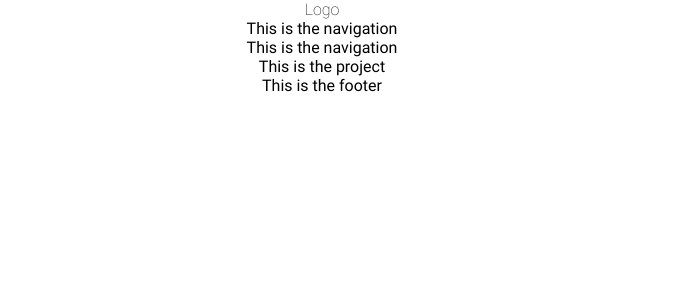
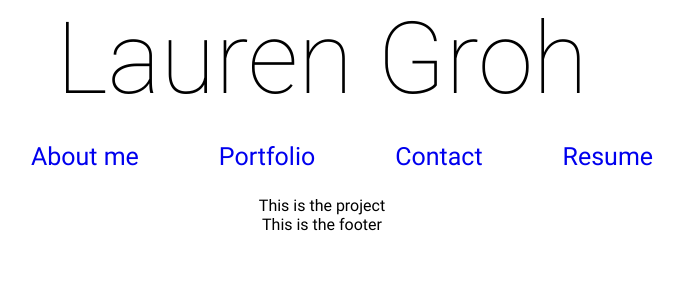
Before and after one commit to GrohTech/react-portfolio, a React (Create React App) app: page / in a window 1280 px wide. Shown: the top 300 px of the page, without its empty margins (318-1001 px from the left). Built offline with nearby package versions, Linux system fonts and the light colour scheme.

Commit message:
simple styles on header and nav

```diff
--- a/src/App.js
+++ b/src/App.js
@@ -1,7 +1,6 @@
 import React from 'react';
 import './App.css';
 import Header from './components/Header';
-import Navigation from './components/Navigation';
 import Project from './components/Project';
 import Footer from './components/Footer';
 
@@ -9,7 +8,6 @@ function App() {
   return (
     <div className = "App">
       <Header />
-      <Navigation />
       <Project />
       <Footer />
     </div>
--- a/src/components/Footer/index.js
+++ b/src/components/Footer/index.js
@@ -2,6 +2,7 @@ import React from 'react';
 import './Footer.css';
 
 const Footer = () => {
+
     return(
         <section>
             This is the footer
--- a/src/components/Header/Header.css
+++ b/src/components/Header/Header.css
@@ -1,3 +1,10 @@
+.header{
+    text-align: center;
+}
+.header-nav{
+    text-align: center;
+}
 .header-logo {
     font-family: RobotoThin;
+    font-size: 100px;
 }
--- a/src/components/Header/index.js
+++ b/src/components/Header/index.js
@@ -6,7 +6,7 @@ const Header = () => {
     return(
         <section className="header">
                 <section className="header-logo">
-                    Logo
+                    Lauren Groh
                 </section>
                 <section className="header-nav">
                     <Navigation />
--- a/src/components/Navigation/Navigation.css
+++ b/src/components/Navigation/Navigation.css
@@ -0,0 +1,13 @@
+ul {
+    list-style-type: none;
+    display: flex;
+    flex-wrap: wrap;
+    justify-content: center;
+}
+a {
+    text-decoration: none;
+    margin: 0px 40px;
+}
+.navigation-list{
+    font-size: 25px;
+}
--- a/src/components/Navigation/index.js
+++ b/src/components/Navigation/index.js
@@ -4,8 +4,22 @@ import './Navigation.css';
 const Navigation = () => {
 
     return(
-        <section>
-            This is the navigation
+        <section className="navigation">
+            <ul className="navigation-list">
+                <li>
+                    <a href="about">About me</a>
+                </li>
+                <li>
+                    <a href="portfolio">Portfolio</a>
+                </li>
+                <li>
+                    <a href="contact">Contact</a>
+                </li>
+                <li>
+                    <a href="resume">Resume</a>
+                </li>
+            </ul>
+
         </section>
     )
 
```
